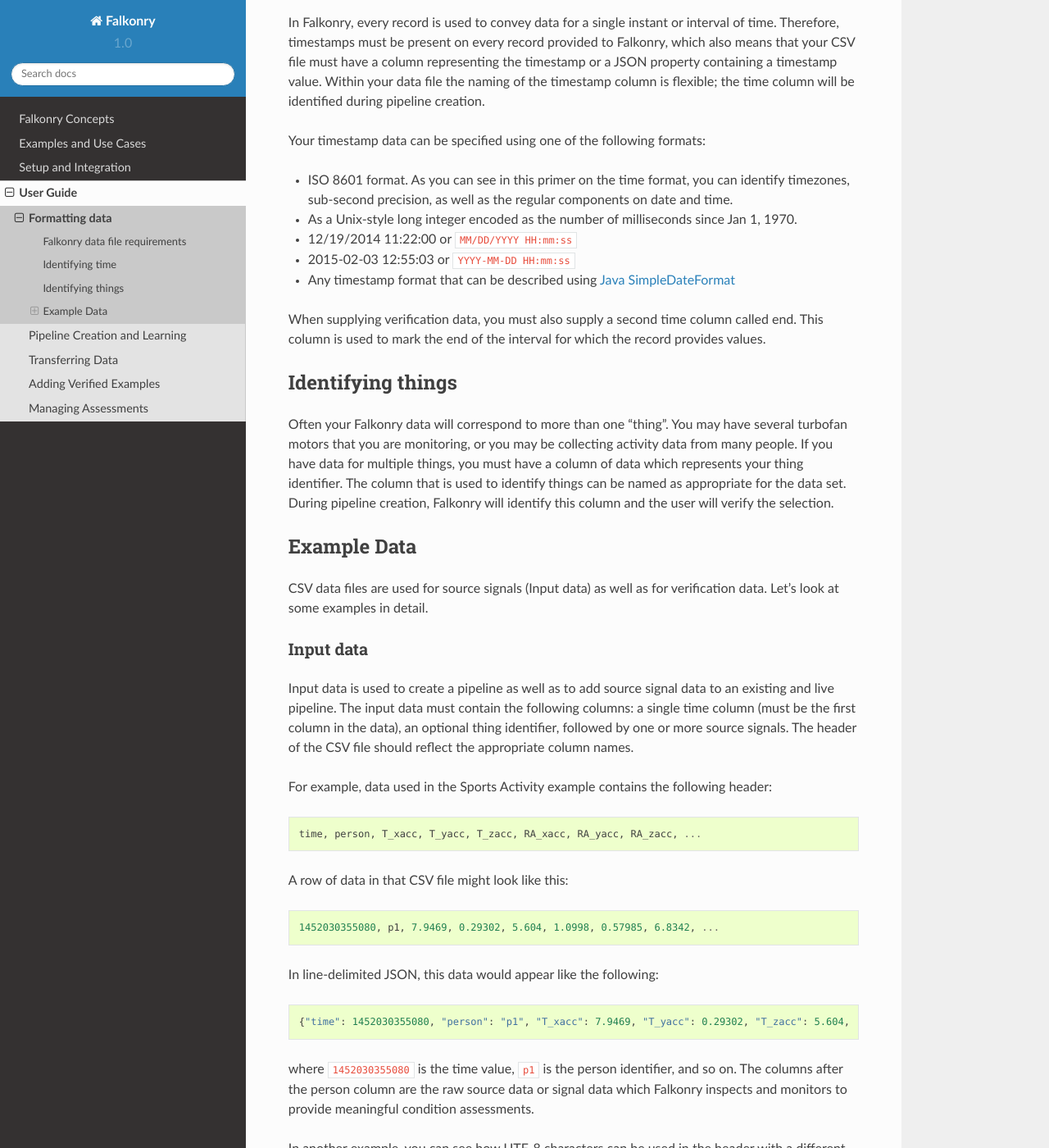
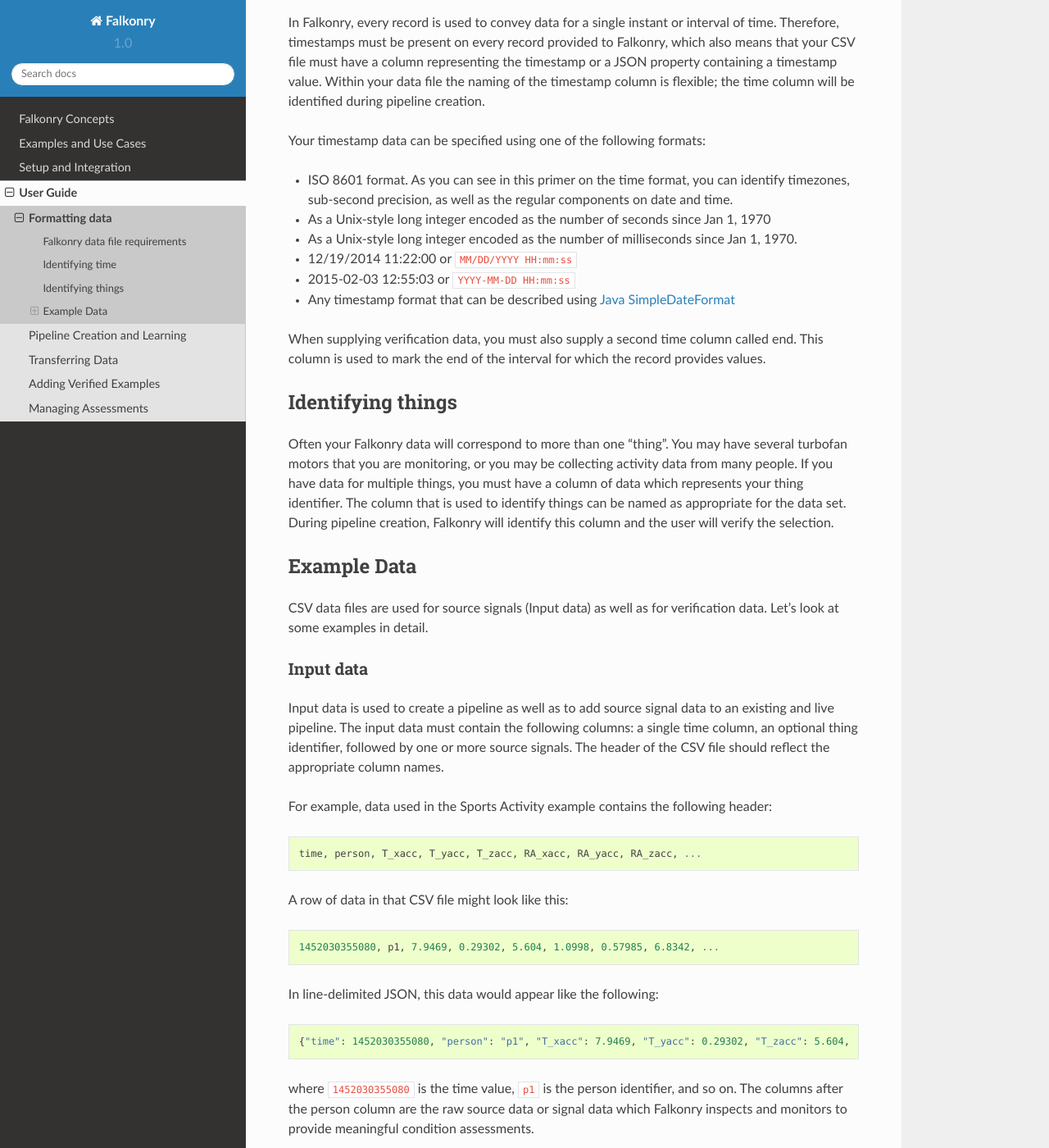
Before and after one commit to suhas-mehta/support, a Sphinx documentation site: the page built from docs/using/dataformat.rst, in a window 1280 px wide and 1400 px high, scrolled down 755 px. Shown: the whole window at 82% size. Built offline with Sphinx 7.4.7 and the Read the Docs theme 2.0.0, drawn with Linux system fonts in a browser that asks for light colours; pages that are not in the unit, such as notebooks, are missing from menus.

Commit message:
more reorg

```diff
--- a/docs/tutorial/index.rst
+++ b/docs/tutorial/index.rst
@@ -1,6 +1,3 @@
-Tutorial videos
----------------
-
 These articles provide sample data and associated steps for setting up condition
 prediction using Falkonry. These samples can be used to experiment with your own data and
 condition hypotheses.
--- a/docs/using/dataformat.rst
+++ b/docs/using/dataformat.rst
@@ -40,6 +40,7 @@
 Your timestamp data can be specified using one of the following formats:
 
 - ISO 8601 format. As you can see in this primer on the time format, you can identify timezones, sub-second precision, as well as the regular components on date and time.
+- As a Unix-style long integer encoded as the number of seconds since Jan 1, 1970
 - As a Unix-style long integer encoded as the number of milliseconds since Jan 1, 1970.
 - 12/19/2014 11:22:00 or ``MM/DD/YYYY HH:mm:ss``
 - 2015-02-03 12:55:03 or ``YYYY-MM-DD HH:mm:ss``
@@ -70,9 +71,8 @@
 
 Input data is used to create a pipeline as well as to add source signal data to an
 existing and live pipeline. The input data must contain the following columns: a single
-time column (must be the first column in the data), an optional thing identifier, followed
-by one or more source signals. The header of the CSV file should reflect the appropriate
-column names.
+time column, an optional thing identifier, followed by one or more source signals. The
+header of the CSV file should reflect the appropriate column names.
 
 For example, data used in the Sports Activity example contains the following header::
 
```
Also changed, not shown: docs/accessing/index.rst (+5 -6 lines).
